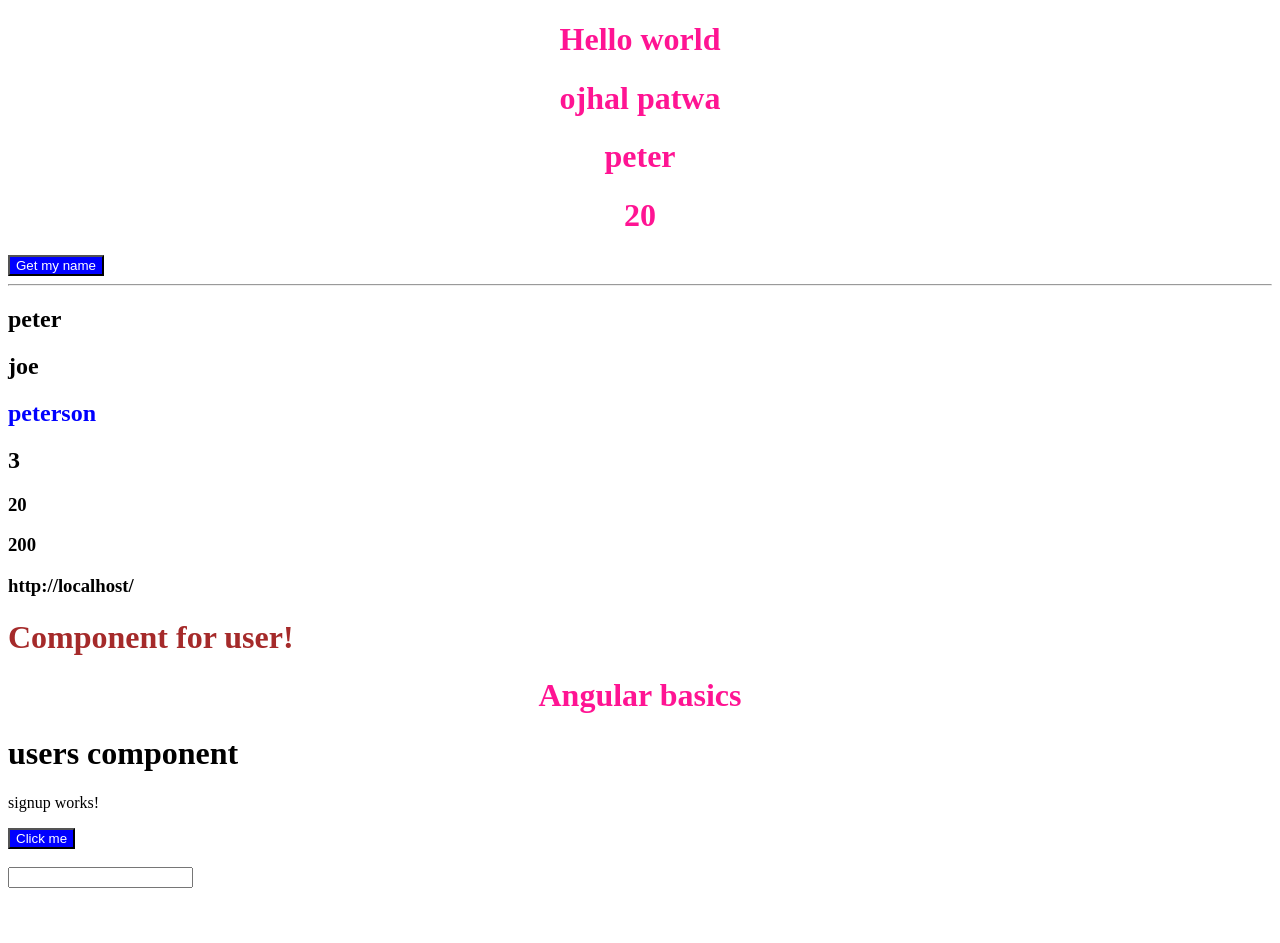
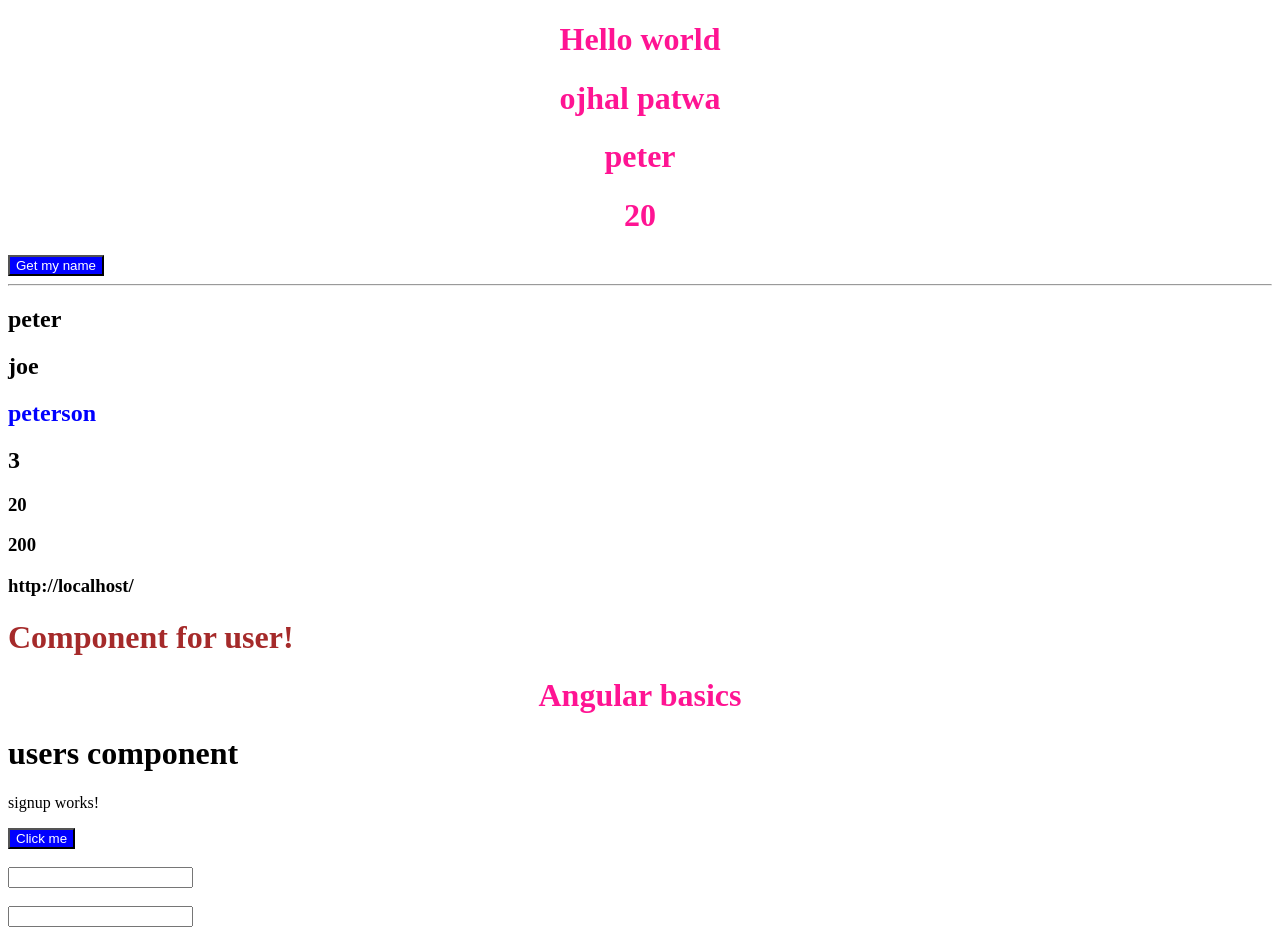
Before and after one commit to ojhal/Angular-basics, an Angular app: page / in a window 1280 px wide. Before the commit the page ends 896 px from the top, so only its background shows below. Built offline with nearby package versions, Linux system fonts and the light colour scheme.

Commit message:
get input box value

```diff
--- a/src/app/app.component.html
+++ b/src/app/app.component.html
@@ -22,3 +22,7 @@
 <br>
 <br>
 <input type="text" #box (keyup.enter)="myEvent(box.value)" />
+<br>
+<br>
+<input type="text" (keyup)="getVal($event.target.value)" />
+<p>{{currentVal}}</p>
--- a/src/app/app.component.ts
+++ b/src/app/app.component.ts
@@ -24,4 +24,9 @@
   myEvent(evt) {
     console.log(evt);
   }
+  currentVal = '';
+  getVal(val) {
+    // console.log(val);
+    this.currentVal = val;
+  }
 }
```
